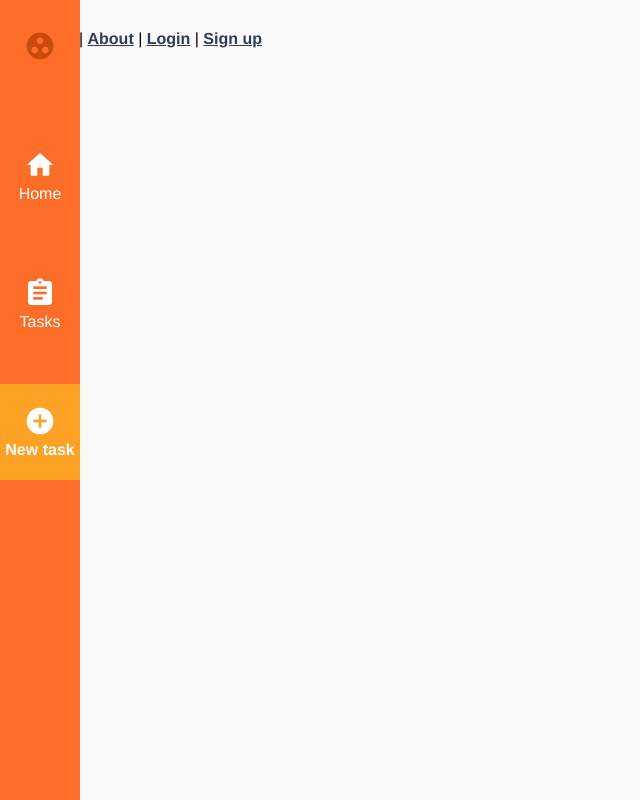
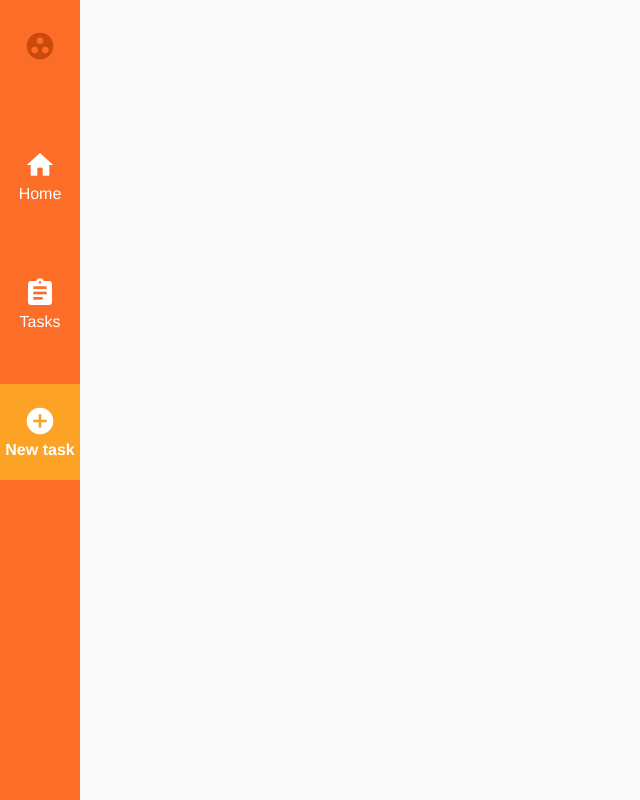
Before and after one commit to devayansarkar/issue-tracker, a Vue app in the folder frontend/: page / in a window 1280 px wide. Shown: the whole page, without its empty margins (0-640 px from the left). Built offline with nearby package versions, Linux system fonts and the light colour scheme.

Commit message:
this navbar is not needed

```diff
--- a/frontend/src/App.vue
+++ b/frontend/src/App.vue
@@ -1,12 +1,6 @@
 <template>
   <div>
     <router-view />
-    <div id='nav'>
-      <router-link to='/'>Home</router-link> |
-      <router-link to='/about'>About</router-link> |
-      <router-link to='/login'>Login</router-link> |
-      <router-link to='/signup'>Sign up</router-link>
-    </div>
   </div>
 </template>
 
```
